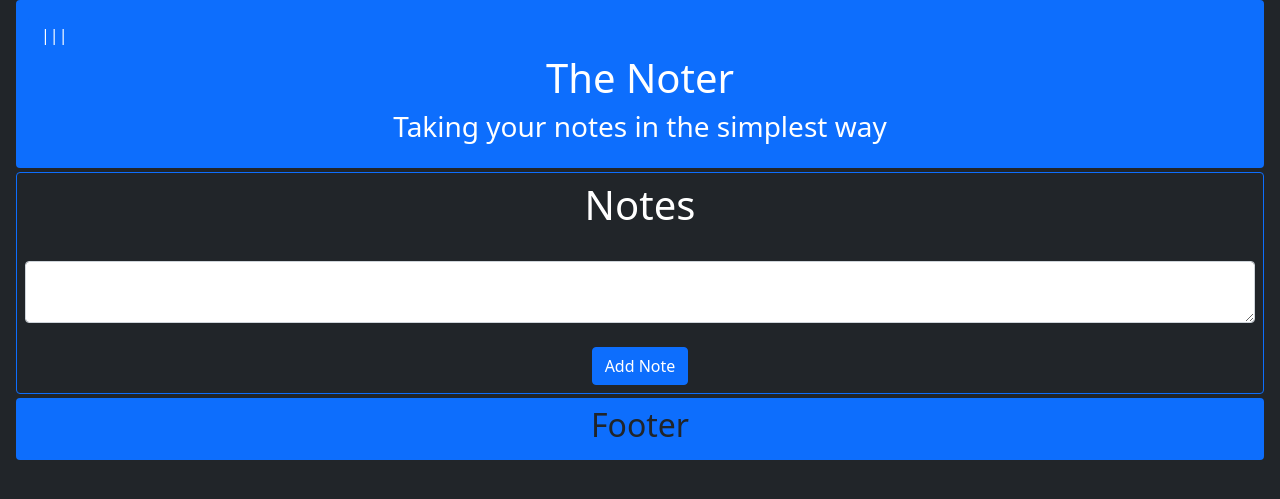
After one commit to Miyamura-J/schoolsite, a Flask app: page /notes in a window 1280 px wide. The commit adds this page. Shown: the top 499 px of the page. Run offline with Flask 2, Linux system fonts and the light colour scheme; the visitor is signed in with stand-in values (Sample User, id 1); data comes from the database, SQL or seed files in the repository; data that the repository does not hold is empty.

Commit message:
separating the notes page from home

```diff
--- a/files/static/index.js
+++ b/files/static/index.js
@@ -3,6 +3,6 @@ function deleteNote(noteId) {
         method : "POST",
         body : JSON.stringify({ noteId: noteId}),
     }).then((_res) => {
-        window.location.href = "/";
+        window.location.href = "/notes";
     })
 }
--- a/files/templates/base.html
+++ b/files/templates/base.html
@@ -23,6 +23,7 @@
             <ul class="dropdown-menu bg-dark">
               {% if user.is_authenticated %}
               <li><a class="dropdown-item text-white"x href="{{ url_for('views.home') }}">Home</a></li>
+              <li><a class="dropdown-item text-white"x href="{{ url_for('views.notes') }}">Notes</a></li>
               <li><a class="dropdown-item text-white"x href="{{ url_for('auth.logout') }}">Logout</a></li>
               {% else %}
               <li><a class="dropdown-item text-white"x href="{{ url_for('auth.login') }}">Login</a></li>
--- /dev/null
+++ b/files/templates/notes.html
@@ -0,0 +1,23 @@
+{% extends "base.html" %}
+
+{% block title %}Home{% endblock %}
+{% block content %}
+<h1>Notes</h1>
+<ul class="list-group list-group-flush">
+    {% for note in user.notes %}
+    <li class="list-group-item rounded">
+        {{ note.data }}
+        <button type="button" class="btn-close" aria-label="Close" onclick="deleteNote({{note.id}})"></button>
+    </li>
+
+    {% endfor %}
+</ul>
+<br>
+<form method="post">
+    <textarea name="note" id="note" class="form-control"></textarea>
+    <br>
+    <div align="center">
+        <button type="submit" class="btn btn-primary">Add Note</button>
+    </div>
+</form>
+{% endblock %}
--- a/files/views.py
+++ b/files/views.py
@@ -6,9 +6,14 @@ import json
 
 views = Blueprint('views', __name__)
 
-@views.route("/", methods=["GET","POST"])
+@views.route("/")
 @login_required
 def home():
+    return render_template("home.html", user=current_user)
+
+@views.route("/notes", methods=["GET","POST"])
+@login_required
+def notes():
     if request.method == "POST":
         data = request.form.get("note")
         new_note = Note(data = data, user_id=current_user.id)
@@ -16,7 +21,7 @@ def home():
         db.session.add(new_note)
         db.session.commit()
 
-    return render_template("home.html", user=current_user)
+    return render_template("notes.html", user=current_user)
 
 @views.route("/delete-note", methods=["POST"])
 def delete_note():
```
Also changed, not shown: files/templates/home.html (+1 -18 lines).
